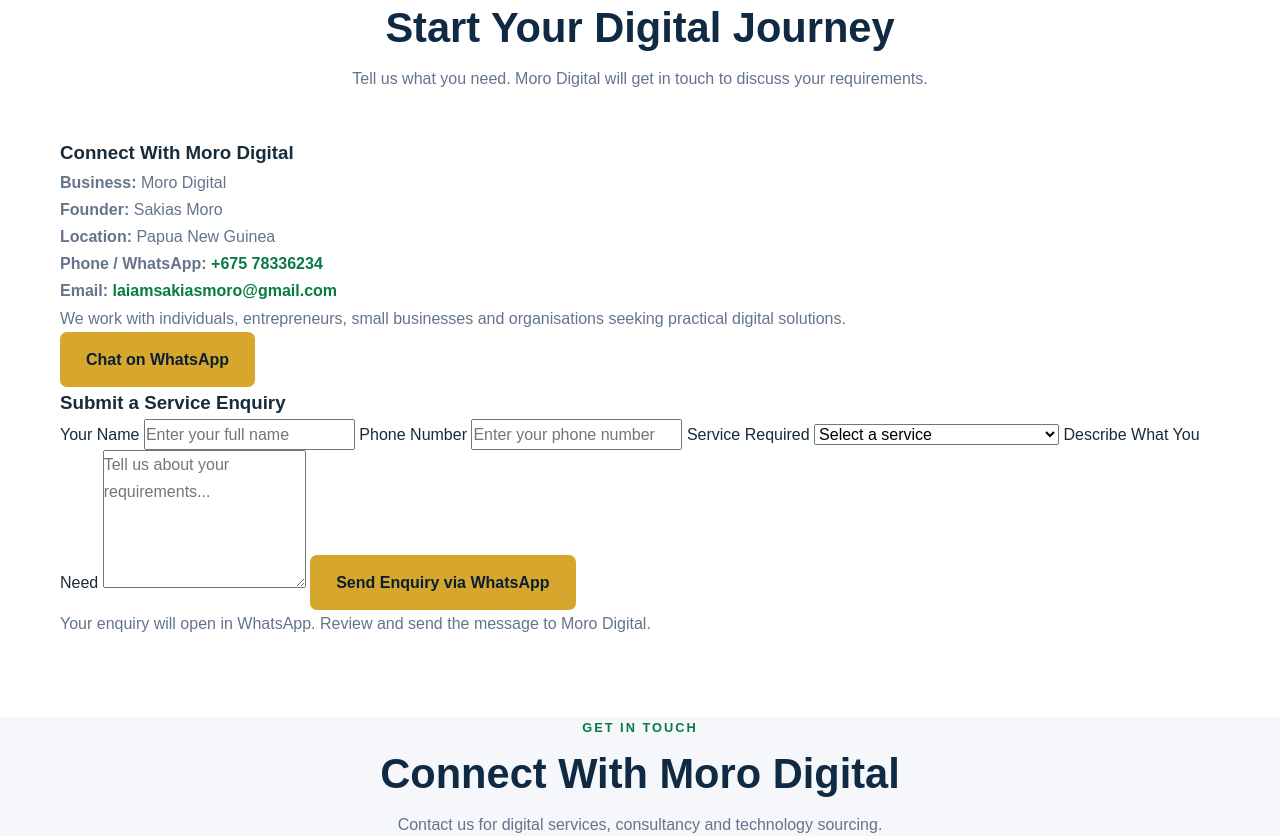
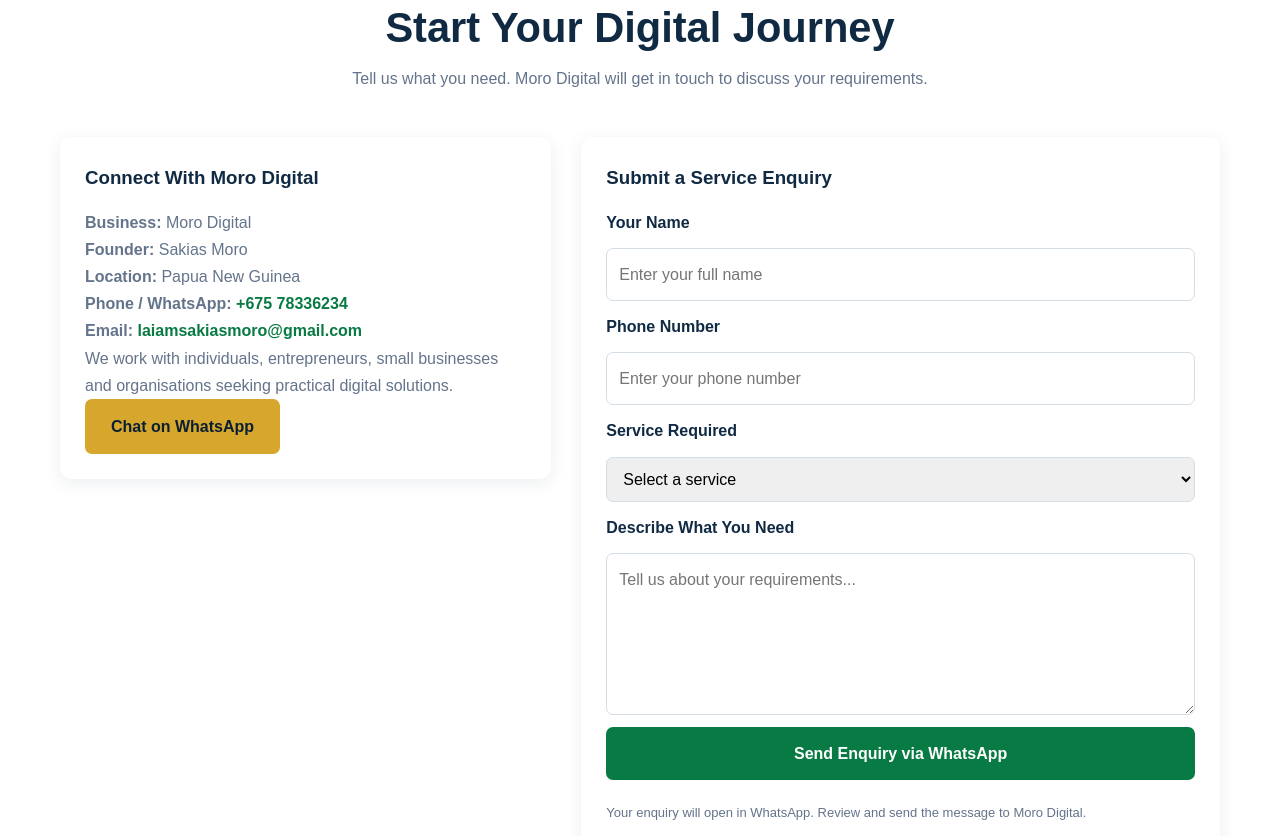
Before and after one commit to KumulHub/Kumul, a plain HTML site: page index.html in a window 1280 px wide. Shown: the part 3316-4152 px from the top of the page. Drawn offline with Linux system fonts and the light colour scheme.

Commit message:
Update style.css
 Add Moro Digital enquiry form styling.

```diff
--- a/style.css
+++ b/style.css
@@ -704,3 +704,80 @@ select:focus-visible {
         animation-duration: 0.01ms !important;
     }
 }
+
+/* MORO DIGITAL - CUSTOMER ENQUIRY FORM */
+
+.enquiry-layout {
+    display: grid;
+    grid-template-columns: 1fr 1.3fr;
+    gap: 30px;
+    align-items: start;
+    margin-top: 30px;
+}
+
+.contact-details,
+.enquiry-form-container {
+    background: #ffffff;
+    padding: 25px;
+    border-radius: 12px;
+    box-shadow: 0 4px 18px rgba(16, 42, 67, 0.08);
+}
+
+.enquiry-form-container h3,
+.contact-details h3 {
+    color: #102a43;
+    margin-bottom: 15px;
+}
+
+#serviceEnquiryForm {
+    display: flex;
+    flex-direction: column;
+    gap: 12px;
+}
+
+#serviceEnquiryForm label {
+    font-weight: 600;
+    color: #102a43;
+}
+
+#serviceEnquiryForm input,
+#serviceEnquiryForm select,
+#serviceEnquiryForm textarea {
+    width: 100%;
+    padding: 12px;
+    border: 1px solid #d5dde5;
+    border-radius: 7px;
+    font: inherit;
+    box-sizing: border-box;
+}
+
+#serviceEnquiryForm textarea {
+    min-height: 120px;
+    resize: vertical;
+}
+
+#serviceEnquiryForm button {
+    background: #087a43;
+    color: #ffffff;
+    padding: 13px;
+    border: none;
+    border-radius: 7px;
+    font-weight: 600;
+    cursor: pointer;
+}
+
+#serviceEnquiryForm button:hover {
+    background: #065f35;
+}
+
+.form-note {
+    font-size: 13px;
+    color: #64748b;
+    margin-top: 10px;
+}
+
+@media (max-width: 700px) {
+    .enquiry-layout {
+        grid-template-columns: 1fr;
+    }
+}
```
